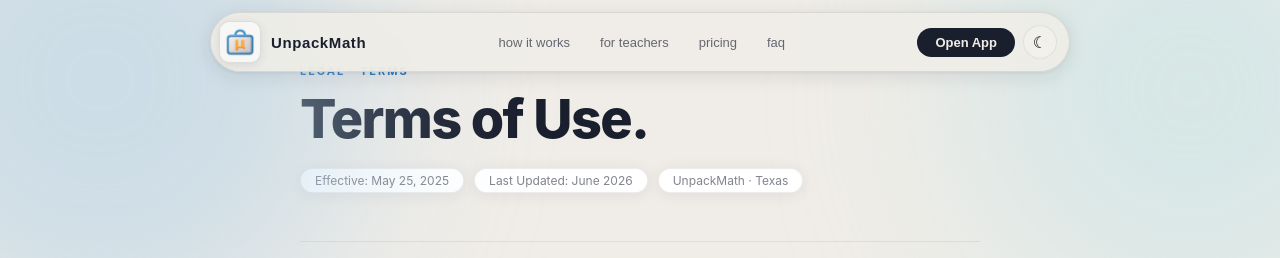
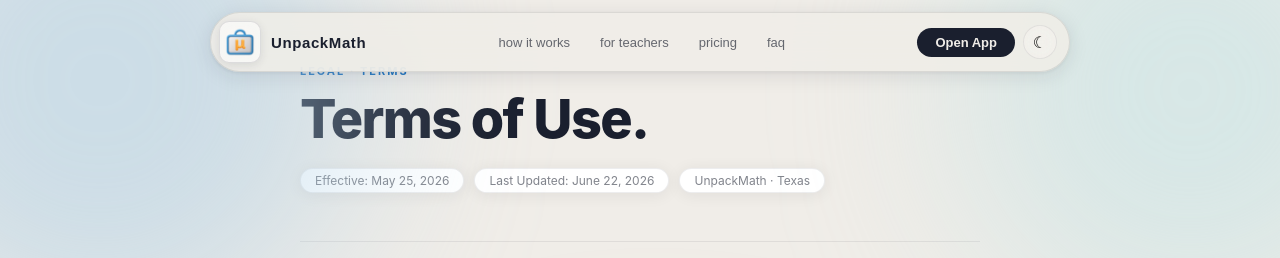
Before and after one commit to jd-oviedo/unpackmath-home, a Next.js app: page /terms in a window 1280 px wide. Shown: the top 258 px of the page. Built offline with nearby package versions, Linux system fonts and the light colour scheme; a web font is replaced by a local one.

Commit message:
Update privacy URL and terms effective dates

```diff
--- a/app/terms/page.tsx
+++ b/app/terms/page.tsx
@@ -84,7 +84,7 @@ function Notice({ label, children }: { label?: string; children: React.ReactNode
 }
 
 const CONTACT_EMAIL = "contact@unpackmath.com";
-const PRIVACY_URL = "unpackmath.com/privacy-policy";
+const PRIVACY_URL = "unpackmath.com/privacy";
 
 export default function TermsOfUsePage() {
   return (
@@ -98,7 +98,7 @@ export default function TermsOfUsePage() {
           Terms of Use.
         </h1>
         <div style={{ display: "flex", gap: "10px", flexWrap: "wrap" }}>
-          {["Effective: May 25, 2025", "Last Updated: June 2026", "UnpackMath · Texas"].map((tag) => (
+          {["Effective: May 25, 2026", "Last Updated: June 22, 2026", "UnpackMath · Texas"].map((tag) => (
             <span key={tag} style={{ fontSize: "12px", color: "var(--ec-ink-muted)", background: "var(--ec-surface)", border: "1px solid var(--ec-line)", borderRadius: "999px", padding: "4px 14px", boxShadow: "var(--ec-shadow)" }}>
               {tag}
             </span>
```
